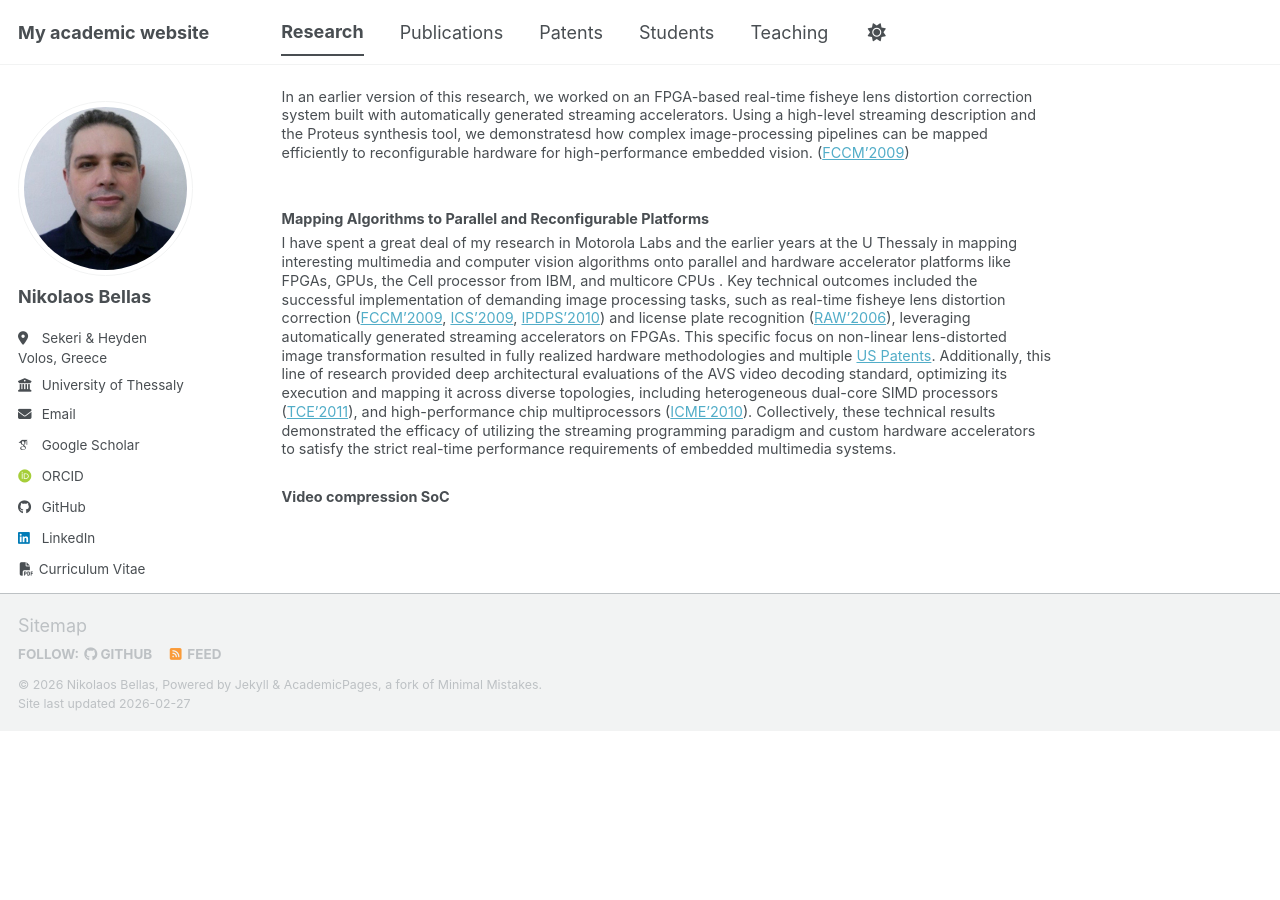
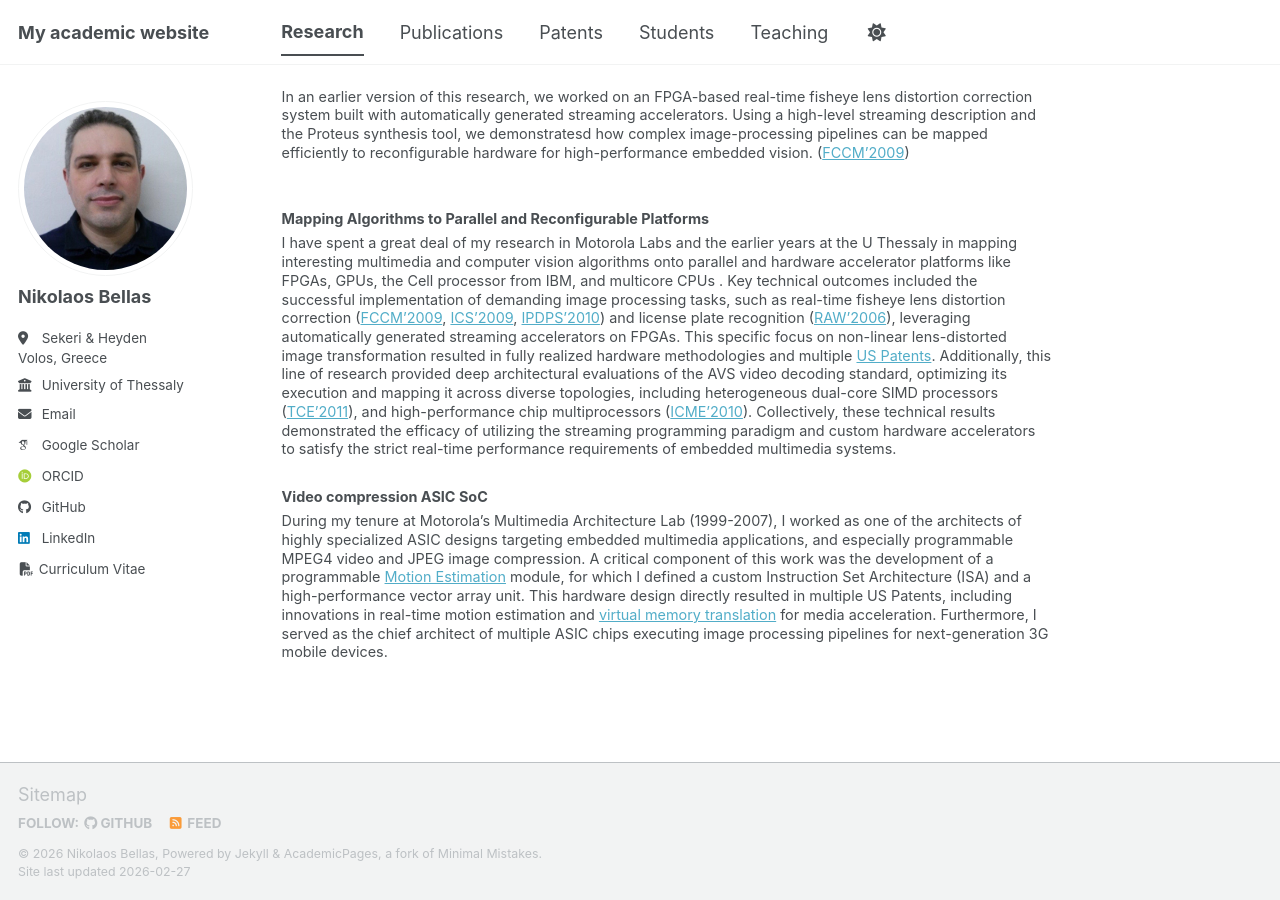
Before and after one commit to nbellas/nbellas.github.io, a Jekyll site: the page built from _pages/research.md, in a window 1280 px wide and 900 px high, scrolled down 3914 px. Built offline with Jekyll 4.4.1, drawn with Linux system fonts in a browser that asks for light colours; some web fonts are replaced; a script bundle is joined from its source files by our own code; library files that are not in the unit come from our copies; before the commit the page ends 4645 px from its top, so only the background shows below that.

Commit message:
Update research.md

```diff
--- a/_pages/research.md
+++ b/_pages/research.md
@@ -87,8 +87,9 @@ In an earlier version of this research, we worked on an FPGA-based real-time fis
 
 I have spent a great deal of my research in Motorola Labs and the earlier years at the U Thessaly in mapping interesting multimedia and computer vision algorithms onto parallel and hardware accelerator platforms like FPGAs, GPUs, the Cell processor from IBM, and multicore CPUs . Key technical outcomes included the successful implementation of demanding image processing tasks, such as real-time fisheye lens distortion correction ([FCCM'2009](/files/C26.FCCM3_2011.pdf), [ICS'2009](/files/C17.ICS_2009.pdf), [IPDPS'2010](/files/C21.IPDPS_2010.pdf)) and license plate recognition ([RAW'2006](/files/Bellas_RAW2006.pdf)), leveraging automatically generated streaming accelerators on FPGAs. This specific focus on non-linear lens-distorted image transformation resulted in fully realized hardware methodologies and multiple [US Patents](https://patents.google.com/patent/US8326077B2/). Additionally, this line of research provided deep architectural evaluations of the AVS video decoding standard, optimizing its execution and mapping it across diverse topologies, including heterogeneous dual-core SIMD processors ([TCE'2011](/files/IEEETransactionsConsumerElectronics_2011.pdf)), and high-performance chip multiprocessors ([ICME'2010](/files/C22.ICME_2010.pdf)). Collectively, these technical results demonstrated the efficacy of utilizing the streaming programming paradigm and custom hardware accelerators to satisfy the strict real-time performance requirements of embedded multimedia systems.
 
-<h3>Video compression SoC</h3>
+<h3>Video compression ASIC SoC</h3>
 
+During my tenure at Motorola's Multimedia Architecture Lab (1999-2007), I worked as one of the architects of highly specialized ASIC designs targeting embedded multimedia applications, and especially programmable MPEG4 video and JPEG image compression. A critical component of this work was the development of a programmable [Motion Estimation](https://patents.google.com/patent/US6868123/) module, for which I defined a custom Instruction Set Architecture (ISA) and a high-performance vector array unit. This hardware design directly resulted in multiple US Patents, including innovations in real-time motion estimation and [virtual memory translation](https://patents.google.com/patent/US7073041/) for media acceleration. Furthermore, I served as the chief architect of multiple ASIC chips executing image processing pipelines for next-generation 3G mobile devices.
 
 
 </div>
```
